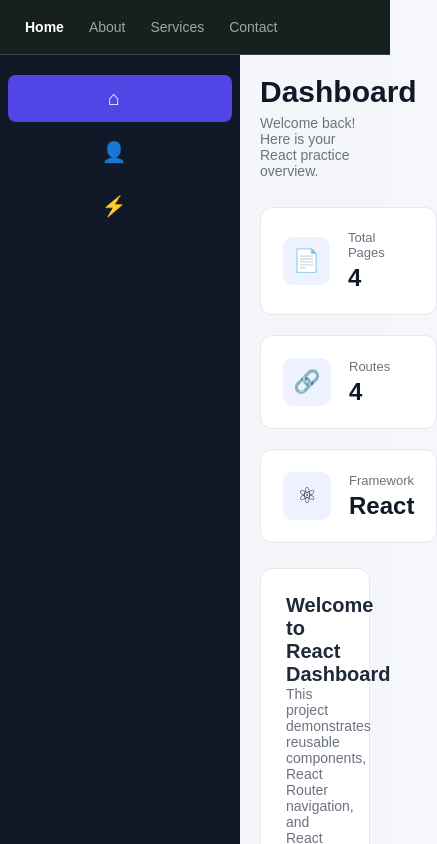
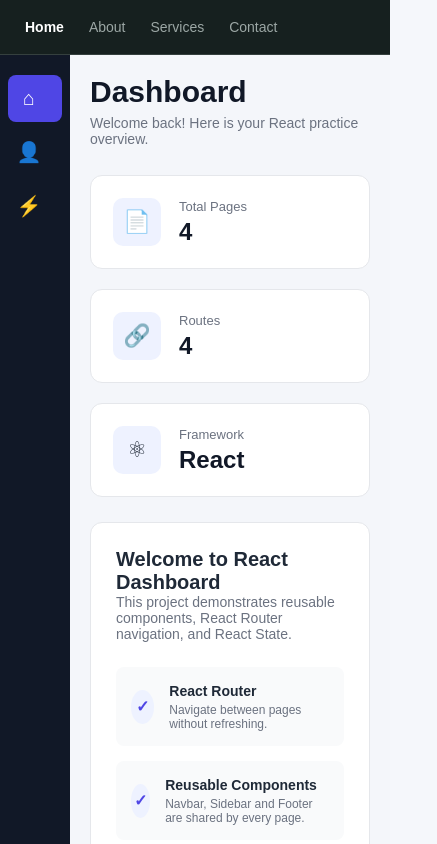
Before and after one commit to JESSIEWANTSLEARN/PRACTICEREACT, a React (Vite) app in the folder my/: page / in a window 390 px wide. Shown: the top 844 px of the page, 437 px wide, since content can reach past the window. Built offline with nearby package versions, Linux system fonts and the light colour scheme.

Commit message:
Update Sidebar styles for improved layout and responsiveness

```diff
--- a/my/src/assets/layout/Sidebar.css
+++ b/my/src/assets/layout/Sidebar.css
@@ -1,12 +1,133 @@
 .sidebar {
-    width: 240px;
-    min-width: 240px;
+    width: 215px;
+    min-width: 215px;
+
+    min-height: calc(100vh - 55px);
 
     background-color: #111827;
+
     color: white;
 
-    padding: 25px 16px;
+    padding: 25px 14px;
 
     display: flex;
     flex-direction: column;
+
+    justify-content: space-between;
 }
+
+.sidebar-title {
+    color: #9ca3af;
+
+    font-size: 11px;
+    font-weight: bold;
+
+    letter-spacing: 1.5px;
+
+    margin: 0 12px 15px;
+}
+
+.sidebar-navigation {
+    display: flex;
+    flex-direction: column;
+
+    gap: 6px;
+}
+
+.sidebar-link {
+    display: flex;
+    align-items: center;
+
+    gap: 14px;
+
+    padding: 12px 14px;
+
+    border-radius: 8px;
+
+    color: #d1d5db;
+
+    font-size: 14px;
+
+    text-decoration: none;
+
+    transition: 0.2s;
+}
+
+.sidebar-link:hover {
+    background-color: #1f2937;
+    color: white;
+}
+
+.sidebar-active {
+    background-color: #4f46e5;
+    color: white;
+}
+
+.sidebar-help {
+    background-color: #1f2937;
+
+    border-radius: 10px;
+
+    padding: 14px;
+
+    display: flex;
+    align-items: center;
+
+    gap: 10px;
+}
+
+.help-icon {
+    width: 32px;
+    height: 32px;
+
+    background-color: #374151;
+
+    border-radius: 7px;
+
+    display: flex;
+    align-items: center;
+    justify-content: center;
+
+    font-weight: bold;
+}
+
+.sidebar-help strong {
+    font-size: 13px;
+}
+
+.sidebar-help p {
+    font-size: 11px;
+
+    color: #9ca3af;
+
+    margin-top: 3px;
+}
+
+@media (max-width: 700px) {
+
+    .sidebar {
+        width: 70px;
+        min-width: 70px;
+
+        padding: 20px 8px;
+    }
+
+    .sidebar-title {
+        display: none;
+    }
+
+    .sidebar-link {
+        justify-content: center;
+
+        font-size: 0;
+    }
+
+    .sidebar-link span {
+        font-size: 18px;
+    }
+
+    .sidebar-help {
+        display: none;
+    }
+
+}
```
